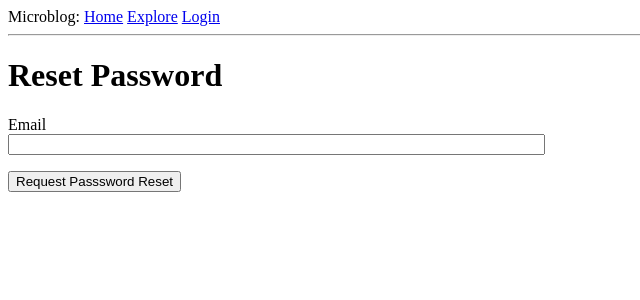
After one commit to laggardkernel/tutorial-py-microblog, a Flask app: page /reset_password_request in a window 1280 px wide. The commit adds this page. Shown: the top 300 px of the page, without its empty margins (0-640 px from the left). Run offline with Flask 2, Linux system fonts and the light colour scheme.

Commit message:
Chap 10: password reset view
- only the front page works now

```diff
--- a/app/__init__.py
+++ b/app/__init__.py
@@ -7,6 +7,7 @@ from flask import Flask
 from flask_sqlalchemy import SQLAlchemy
 from flask_migrate import Migrate
 from flask_login import LoginManager
+from flask_mail import Mail
 from config import Config
 
 app = Flask(__name__)
@@ -15,6 +16,7 @@ db = SQLAlchemy(app)
 migrate = Migrate(app, db)
 login = LoginManager(app)
 login.login_view = 'login'  # tell flask-login the view handling login
+mail = Mail(app)
 
 if not app.debug:
     if app.config['MAIL_SERVER']:
--- a/app/forms.py
+++ b/app/forms.py
@@ -52,3 +52,8 @@ class PostForm(FlaskForm):
         DataRequired(), Length(1, 140)
     ])
     submit = SubmitField('Submit')
+
+
+class ResetPasswordRequestForm(FlaskForm):
+    email = StringField('Email', validators=[DataRequired(), Email()])
+    submit = SubmitField('Request Passsword Reset')
--- a/app/routes.py
+++ b/app/routes.py
@@ -5,8 +5,9 @@ from flask import flash, redirect, render_template, request, url_for
 from flask_login import current_user, login_user, logout_user, login_required
 from werkzeug.urls import url_parse
 from app import app, db
-from app.forms import LoginForm, RegistrationForm, EditProfileForm, PostForm
+from app.forms import LoginForm, RegistrationForm, EditProfileForm, PostForm, ResetPasswordRequestForm
 from app.models import User, Post
+from app.email import send_password_reset_email
 
 
 @app.before_request
@@ -159,3 +160,18 @@ def unfollow(username):
         db.session.commit()
         flash('You are not following {}!'.format(username))
         return redirect(url_for('user', username=username))
+
+
+@app.route('/reset_password_request', methods=['GET', 'POST'])
+def reset_password_request():
+    if current_user.is_authenticated:
+        return redirect(url_for('index'))
+    form = ResetPasswordRequestForm()
+    if form.validate_on_submit():
+        user = User.query.filter_by(email=form.data.email).first()
+        # send email redirect
+        if user is not None:
+            send_password_reset_email(user)
+        flash('Check your email for the instructions to reset your password')
+        return redirect(url_for('login'))
+    return render_template('reset_password_request.html', title='Reset Password', form=form)
--- a/app/templates/login.html
+++ b/app/templates/login.html
@@ -23,4 +23,8 @@
     <p>{{ form.submit() }}</p>
   </form>
   <p>New User? <a href="{{ url_for('register') }}">Click to Register!</a></p>
+  <p>
+    Forgot Your Password?
+    <a href="{{ url_for('reset_password_request') }}">Click to Reset It</a>
+  </p>
 {% endblock %}
--- /dev/null
+++ b/app/templates/reset_password_request.html
@@ -0,0 +1,16 @@
+{% extends 'base.html' %}
+
+{% block content %}
+  <h1>Reset Password</h1>
+  <form action="" method="post">
+    {{ form.hidden_tag() }}
+    <p>
+      {{ form.email.label }}<br>
+      {{ form.email(size=64) }}<br>
+      {% for error in form.email.errors %}
+        <span style="color:red;">[{{ error }}]</span>
+      {% endfor %}
+    </p>
+    <p>{{ form.submit() }}</p>
+  </form>
+{% endblock %}
--- a/requirements/prod.txt
+++ b/requirements/prod.txt
@@ -1,6 +1,8 @@
-alembic==1.0.5
+alembic==1.0.6
+blinker==1.4
 click==7.0
 flask-login==0.4.1
+flask-mail==0.9.1
 flask-migrate==2.3.1
 flask-sqlalchemy==2.3.2
 flask-wtf==0.14.2
@@ -9,6 +11,7 @@ itsdangerous==1.1.0
 jinja2==2.10
 mako==1.0.7
 markupsafe==1.1.0
+pyjwt==1.7.1
 python-dateutil==2.7.5
 python-dotenv==0.10.1
 python-editor==1.0.3
```
Also changed, not shown: app/email.py (added, +15 -0 lines), 2 other files.
